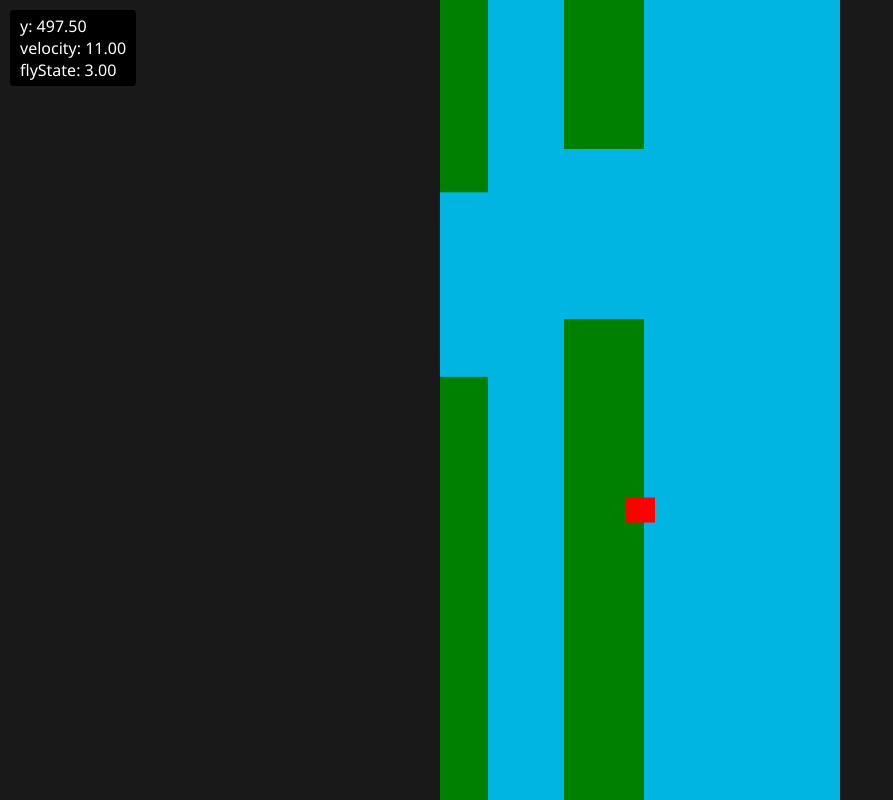
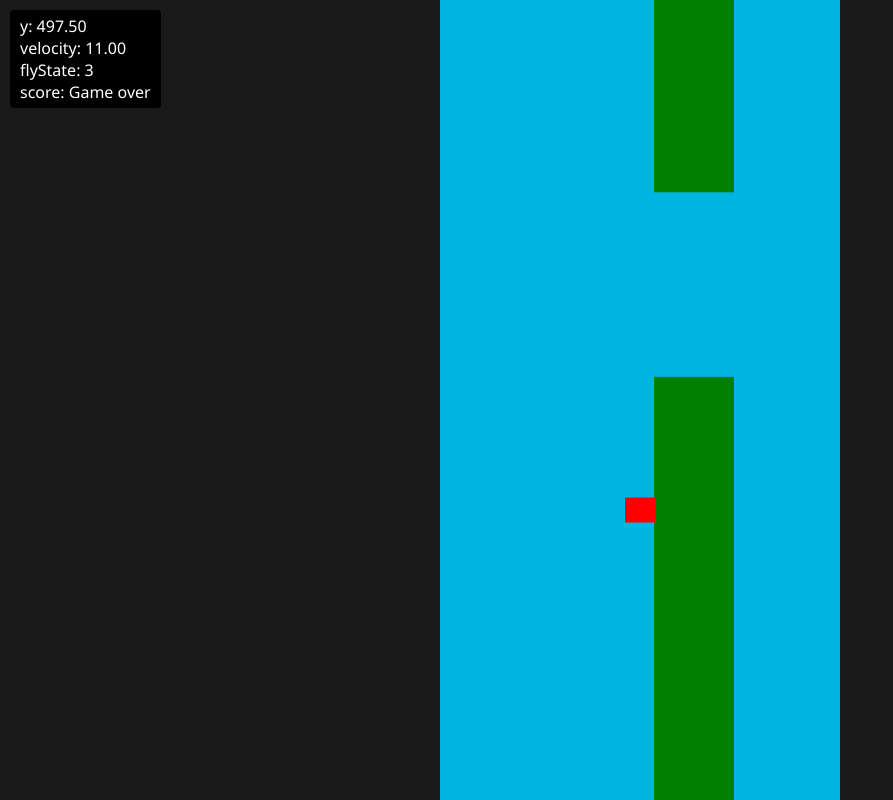
Before and after one commit to plvs-vltra/flappy-bird, a plain HTML site: page index.html in a window 1280 px wide. Shown: the whole page, without its empty margins (0-893 px from the left). Drawn offline with Linux system fonts and the light colour scheme.

Commit message:
Added player intersection function

```diff
--- a/index.html
+++ b/index.html
@@ -16,6 +16,7 @@
         <div>Y: ?</div>
         <div>Velocity: ?</div>
         <div>Fly state: ?</div>
+        <div>Score: ?</div>
       </div>
       <canvas id="screen" width="400" height="800"></canvas>
     </div>
--- a/js/game.js
+++ b/js/game.js
@@ -1,6 +1,37 @@
 class Utils {
     static getRandomNum(min = 0, max = 10){
         return Math.random() * (max - min) + min;
+    }
+
+    static getDistance(object1, object2){
+        let x1 = object1.x,
+            y1 = object1.y,
+            x2 = object2.x,
+            y2 = object2.y;
+
+        let a = y1 - y2,
+            b = x1 - x2;
+
+        return Math.sqrt((a*a) + (b*b));
+    }
+
+    static isRectIntersects(object1, object2){
+        let x1 = object1.x,
+            y1 = object1.y,
+            w1 = object1.width,
+            h1 = object1.height,
+
+            x2 = object2.x,
+            y2 = object2.y,
+            w2 = object2.width,
+            h2 = object2.height;
+
+            // console.log(y1, x1, x2, y2);
+
+        return y1 + h1 > y2 // нижняя часть блока выше y второго объекта
+            && x1 + w1 > x2 // правая часть блока правее x второго объекта
+            && x1 < x2 + w2 // но в то же врем х блока левее лево части второго объекта
+            && y1 < y2 + h2; // и в то же время у блока выше нижней части блока
     }
 }
 
@@ -11,11 +42,12 @@ class UI {
             y: document.querySelector("#dev_hud").children[0],
             velocity: document.querySelector("#dev_hud").children[1],
             flyState: document.querySelector("#dev_hud").children[2],
+            score: document.querySelector("#dev_hud").children[3],
         }
     }
 
     update(type, prop, value){
-        this[type][prop].innerHTML = prop +": "+ Number(value).toFixed(2);
+        this[type][prop].innerHTML = prop +": "+ value;
     }
 }
 
@@ -29,6 +61,8 @@ class World{
 
         this.barrierDistance = 200;
 
+        this.barriersAmount = 1;
+
         this.gravity = gravity;
         this.speed = speed;
 
@@ -38,10 +72,15 @@ class World{
         this.render = this.render.bind(this);
     }
 
+    getAllBarriers(){
+        return this.children.filter(item => {
+            return item.constructor.name !== "Bird";
+        });
+    }
 
     generateWorldBarriers(){
         let barriers = [];
-        for(let i = 0; i < 2; i++){
+        for(let i = 0; i < this.barriersAmount; i++){
             let height = Utils.getRandomNum(3, 10),
                 x_offset = Utils.getRandomNum(70, 100),
                 y_offest = Utils.getRandomNum(9, 27) * 10,
@@ -77,18 +116,22 @@ class World{
         this.context.fill();
 
         this.children.forEach(object => {
-            // gravity impact
-            if(object.mobile){
-                if(object.vy >= 10) object.vy = 10;
-                object.fall();
+            if(!this.stop){
+                if(object.mobile){
+                    if(object.vy >= 10) object.vy = 10;
+                    object.fall();
+                    object.checkDistances();
 
 
-            HUD.update("dev", "y", object.y);
-            HUD.update("dev", "velocity", object.vy);
-            HUD.update("dev", "flyState", object.flyState);
+                HUD.update("dev", "y", Number(object.y).toFixed(2));
+                HUD.update("dev", "velocity",  Number(object.vy).toFixed(2));
+                HUD.update("dev", "flyState",  object.flyState);
 
+                } else{
+                    object.move();
+                }
             } else {
-                object.move();
+                HUD.update("dev", "score", "Game over");
             }
 
             object.render();
@@ -108,10 +151,13 @@ class WorldObject{
         this.vx = 0;
         this.vy = 0;
 
+        this.stop = false;
+
         this.width = width;
         this.height = height;
 
         this.mobile = mobile;
+        this.freeze = false;
 
         this.body = body;
         this.belongsToWorld = null;
@@ -208,6 +254,19 @@ class Bird extends WorldObject{
         }
     }
 
+    checkDistances(){
+        let barriers = this.belongsToWorld.getAllBarriers();
+
+        barriers.forEach(barrier => {
+            // console.log(Utils.getDistance(barrier, this));
+            if(Utils.isRectIntersects(this, barrier)) {
+                this.belongsToWorld.stop = true;
+            }
+        });
+
+
+    }
+
     centrize(){
         this.x = BlySky.width / 2 - (this.width / 2);
         this.y  = BlySky.height / 2 - (this.height / 2);
@@ -241,6 +300,10 @@ document.addEventListener("keydown", function(event){
     if(event.key == " ") RedBlock.fly();
 });
 
+// document.addEventListener("mousemove", function(event){
+//     RedBlock.y = event.clientY;
+// })
+
 
 
 console.log(BlySky)
```
